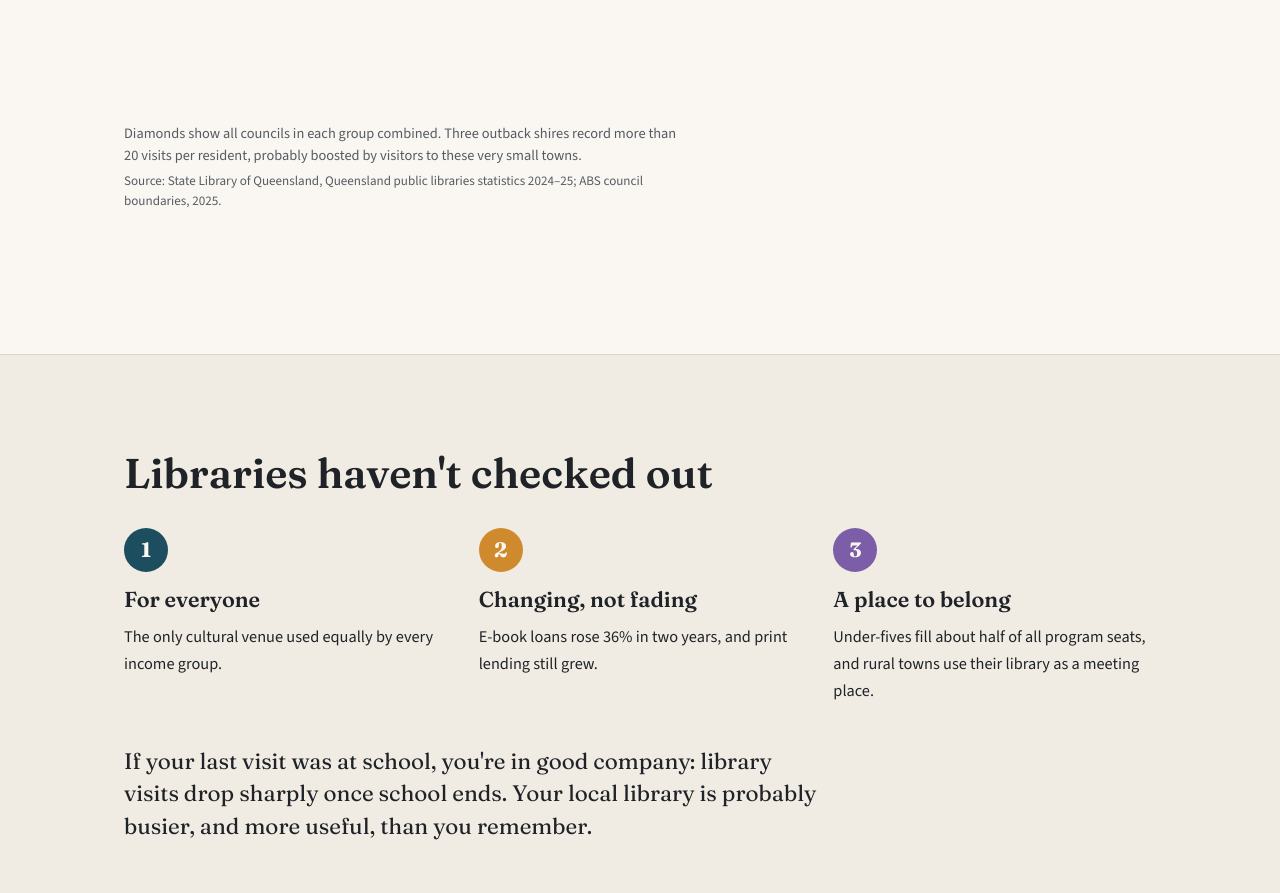
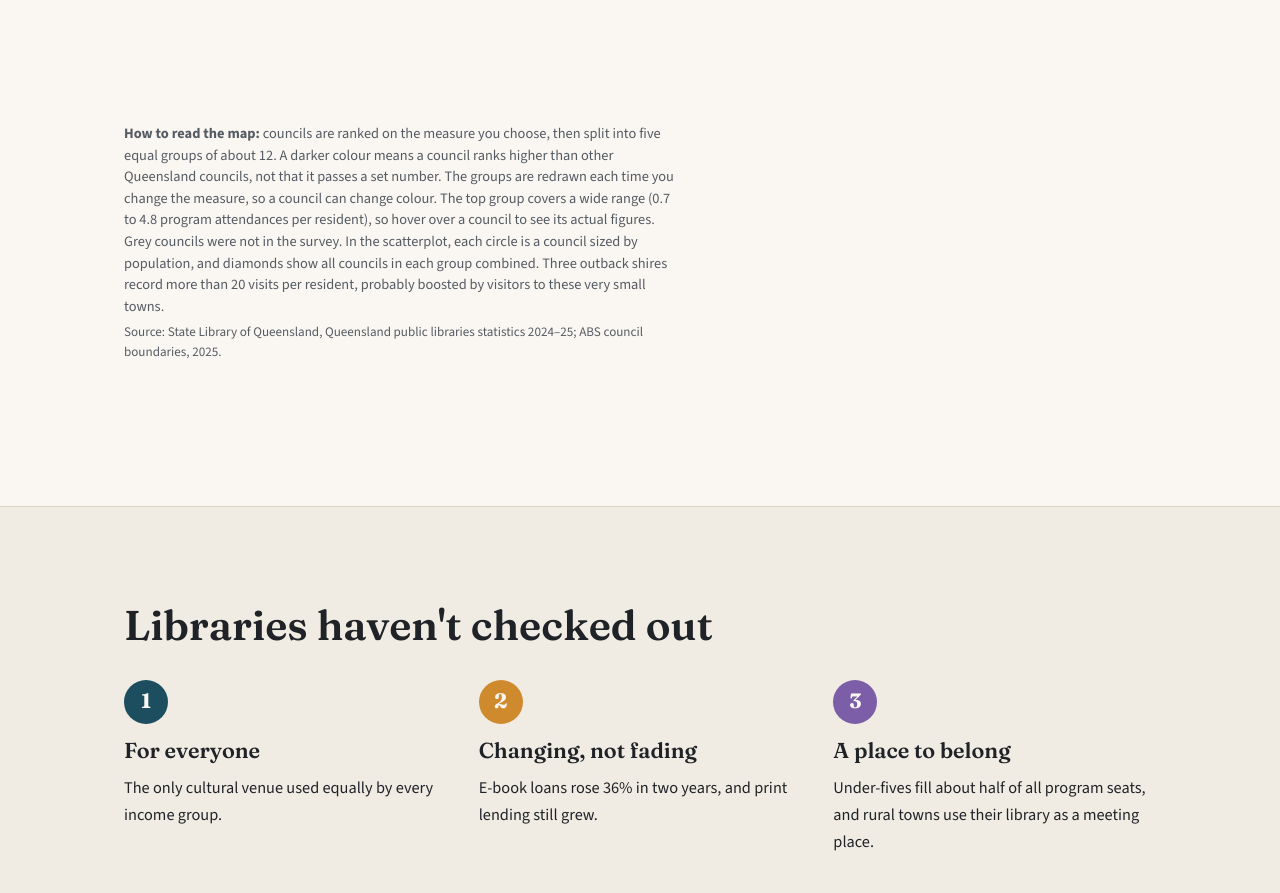
Before and after one commit to usofertile/Australian-libraries, a plain HTML site: page docs/index.html in a window 1280 px wide. Shown: the part 7240-8133 px from the top of the page. Drawn offline with nearby package versions, Linux system fonts and the light colour scheme; a script that the page names is missing.

Commit message:
text edits

```diff
--- a/docs/index.html
+++ b/docs/index.html
@@ -343,8 +343,14 @@
         <figure class="figure">
           <div class="chart" id="c12" role="img" aria-label="Choropleth map of Queensland councils linked to a scatterplot of programs and digital loans per resident"></div>
           <figcaption>
-            Diamonds show all councils in each group combined. Three outback shires record more than 20
-            visits per resident, probably boosted by visitors to these very small towns.
+            <strong>How to read the map:</strong> councils are ranked on the measure you choose, then split
+            into five equal groups of about 12. A darker colour means a council ranks higher than other
+            Queensland councils, not that it passes a set number. The groups are redrawn each time you
+            change the measure, so a council can change colour. The top group covers a wide range (0.7 to
+            4.8 program attendances per resident), so hover over a council to see its actual figures. Grey
+            councils were not in the survey. In the scatterplot, each circle is a council sized by
+            population, and diamonds show all councils in each group combined. Three outback shires record
+            more than 20 visits per resident, probably boosted by visitors to these very small towns.
             <span class="source">Source: State Library of Queensland, Queensland public libraries statistics 2024–25; ABS council boundaries, 2025.</span>
           </figcaption>
         </figure>
```
